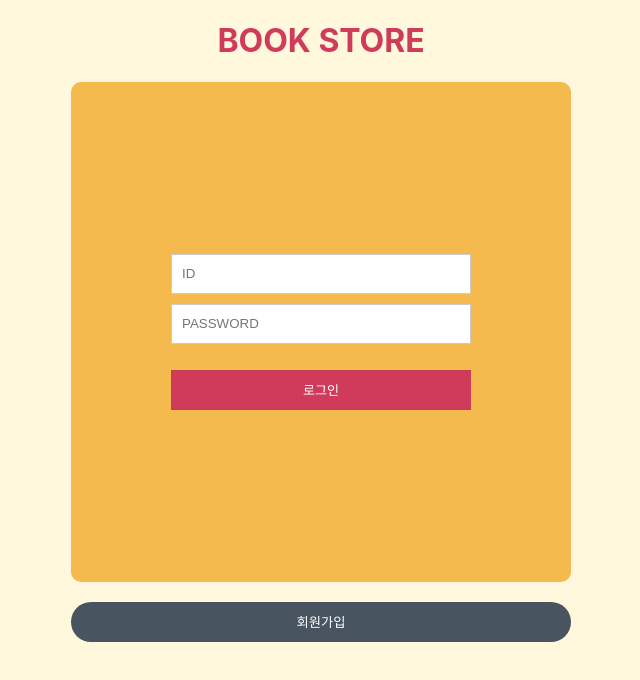
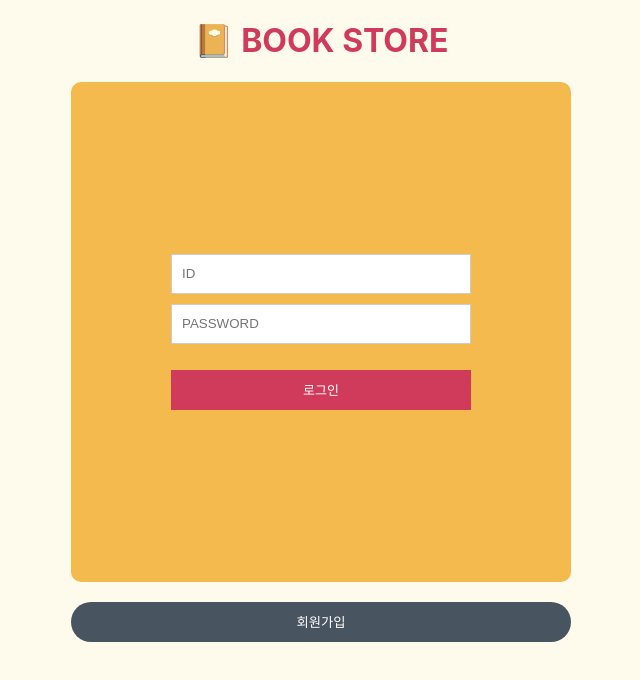
Before and after one commit to alexsando86/bookSystem, a React (Create React App) app: page / in a window 1280 px wide. Shown: the top 680 px of the page, without its empty margins (319-959 px from the left). Built offline with nearby package versions, Linux system fonts and the light colour scheme; no server answers.

Commit message:
color&icon

```diff
--- a/src/components/BookList/BookList.jsx
+++ b/src/components/BookList/BookList.jsx
@@ -83,7 +83,7 @@ const BookList = ({ authService, dataService }) => {
 					<span>{emailName}</span> 님 환영합니다. 😊
 				</h1>
 			)}
-			<h2 className={styles.system}>📖도서관리 시스템</h2>
+			<h2 className={styles.system}>📖 도서관리 시스템 </h2>
 			<div className={styles.bookBox}>
 				<table className={styles.bookListTbl}>
 					<thead>
--- a/src/components/BookList/BookList.module.css
+++ b/src/components/BookList/BookList.module.css
@@ -57,7 +57,7 @@
 	text-align: center;
 }
 .bookListTbl .check {
-	background: #ffc048;
+	background: #fcdea8;
 }
 .bookListTbl th {
 	font-weight: normal;
--- a/src/components/Login/Login.jsx
+++ b/src/components/Login/Login.jsx
@@ -44,7 +44,7 @@ const Login = ({ authService }) => {
 
 	return (
 		<>
-			<h1 className={styles.title}>Book Store</h1>
+			<h1 className={styles.title}>📔 Book Store</h1>
 			<div className={styles.loginBox}>
 				<form onSubmit={onLogin}>
 					<div className={styles.inputBox}>
--- a/src/index.css
+++ b/src/index.css
@@ -3,7 +3,7 @@ body {
 	font-family: -apple-system, BlinkMacSystemFont, "Segoe UI", "Roboto", "Oxygen", "Ubuntu", "Cantarell", "Fira Sans", "Droid Sans", "Helvetica Neue", sans-serif;
 	-webkit-font-smoothing: antialiased;
 	-moz-osx-font-smoothing: grayscale;
-	background:cornsilk;
+	background: rgb(255, 251, 236);
 }
 
 code {
@@ -14,6 +14,6 @@ button,
 input {
 	margin: 0;
 	padding: 0;
-	border:0;
-	background:none #fff;
+	border: 0;
+	background: none #fff;
 }
```
